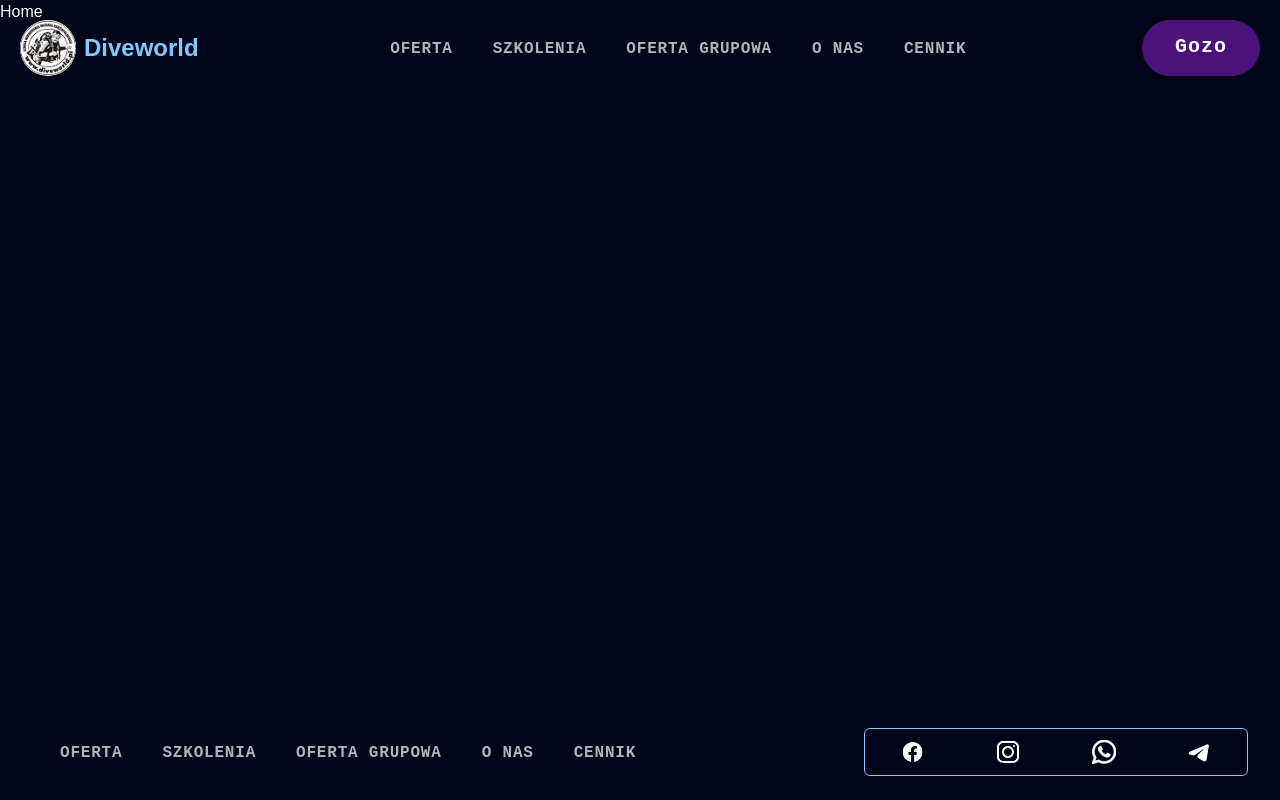
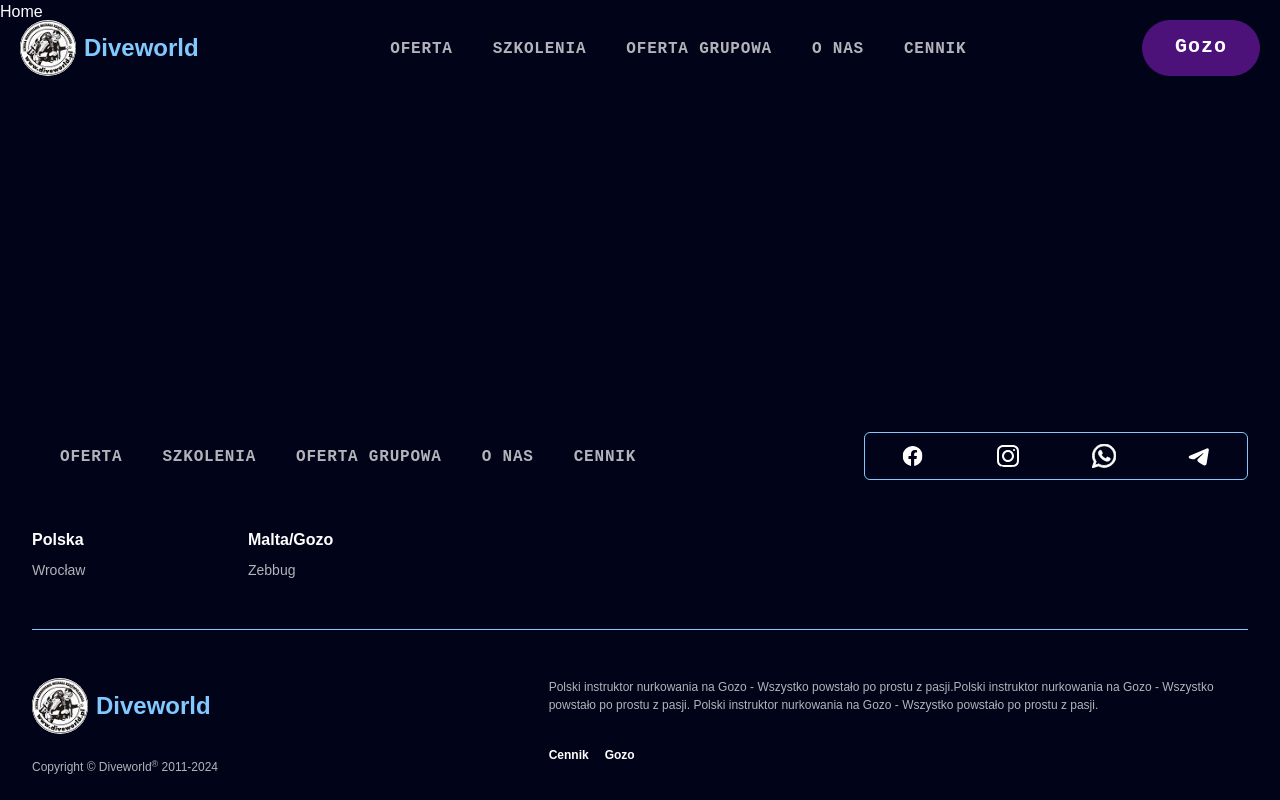
Before and after one commit to MattFvnDev/Diveworld, a React (Vite) app: page / in a window 1280 px wide. Built offline with nearby package versions, Linux system fonts and the light colour scheme.

Commit message:
Footer UI with Address components

```diff
--- a/src/components/Footer.jsx
+++ b/src/components/Footer.jsx
@@ -1,14 +1,56 @@
-import { Links, SocialIcons } from "./"
+import { Link } from "react-router-dom"
+import { Address, Links, SocialIcons, Logo } from "./"
+
 
 const Footer = () => {
+  const currentYear = new Date().getFullYear()
   return (
     <footer>
-      <div className="mx-auto max-w-screen-2xl flex items-center gap-12 px-5 py-6 sm:px-8 md:items-start">
-        <div className="flex flex-col gap-8 lg:gap-5 lg:w-full lg:flex-row lg:items-center lg:justify-between">
+      <div className="mx-auto max-w-screen-2xl flex flex-col items-center gap-12 px-5 py-6 sm:px-8 md:items-start">
+        <div className="flex flex-col gap-12 lg:w-full lg:flex-row lg:items-center lg:justify-between">
           <nav>
             <Links />
           </nav>
           <SocialIcons />
+        </div>
+        <ul className="grid grid-cols-2 gap-x-6 gap-y-10 md:grid-cols-4 lg:flex lg:gap-x-10">
+          <Address country="Polska" city="Wrocław" />
+          <Address country="Malta/Gozo" city="Zebbug" />
+        </ul>
+        <hr className="h-px w-full border-0 bg-active" />
+        <div className="grid grid-cols-12 gap-6 lg:flex-row">
+          <div className="col-span-12 flex flex-col gap-6 lg:col-span-5">
+            <Logo/>
+            <p className="text-xs leading-normal font-grotesk font-medium text-default/70">
+              Copyright © Diveworld<sup>®</sup> 2011-{currentYear}
+            </p>
+          </div>
+          <div className="col-span-12 lg:col-span-7">
+            <p className="text-xs leading-normal font-grotesk font-medium text-default/70">
+              Polski instruktor nurkowania na Gozo - Wszystko powstało po prostu
+              z pasji.Polski instruktor nurkowania na Gozo - Wszystko powstało
+              po prostu z pasji. Polski instruktor nurkowania na Gozo - Wszystko
+              powstało po prostu z pasji.
+            </p>
+            <ul className="mt-7 flex gap-4">
+              <li>
+                <Link
+                  to="/cennik"
+                  className="text-xs leading-normal font-semibold font-grotesk text-default hover:underline"
+                >
+                  Cennik
+                </Link>
+              </li>
+              <li>
+                <Link
+                  to="/"
+                  className="text-xs leading-normal font-semibold font-grotesk text-default hover:underline"
+                >
+                  Gozo
+                </Link>
+              </li>
+            </ul>
+          </div>
         </div>
       </div>
     </footer>
```
